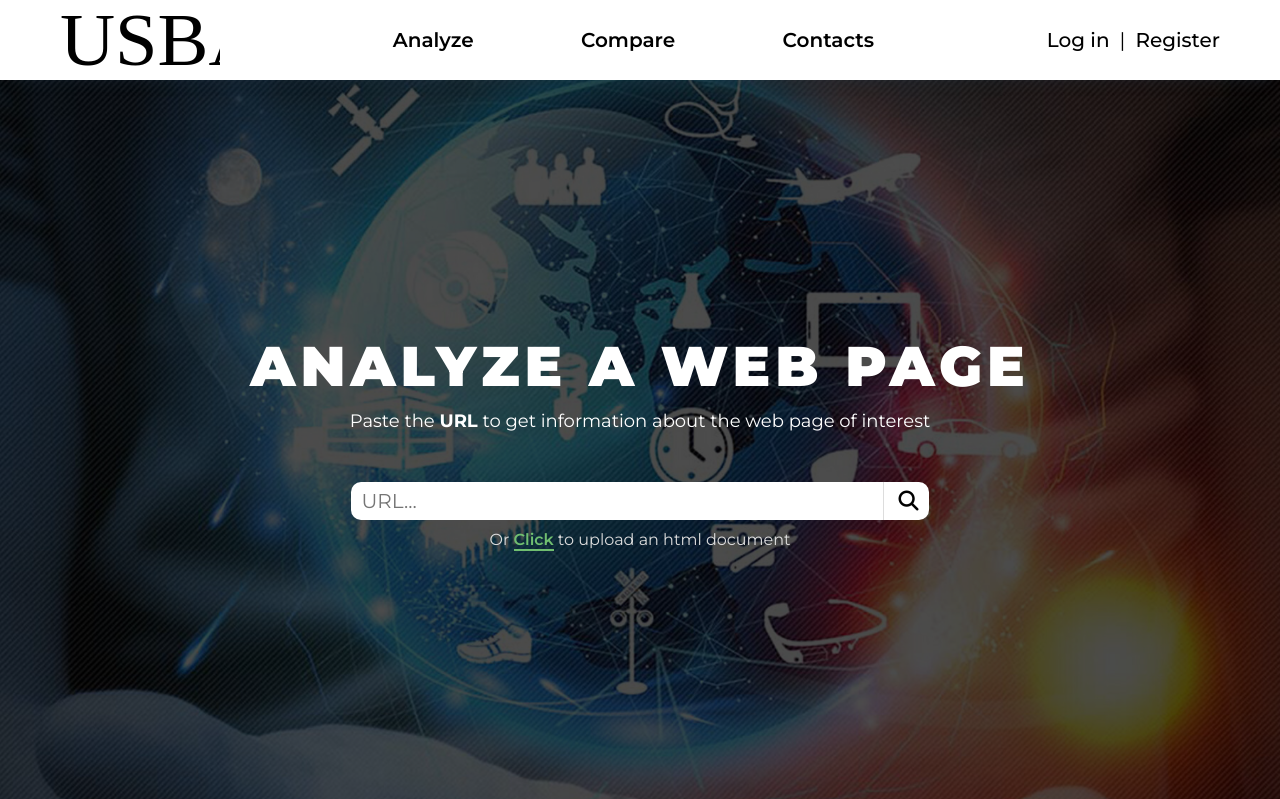
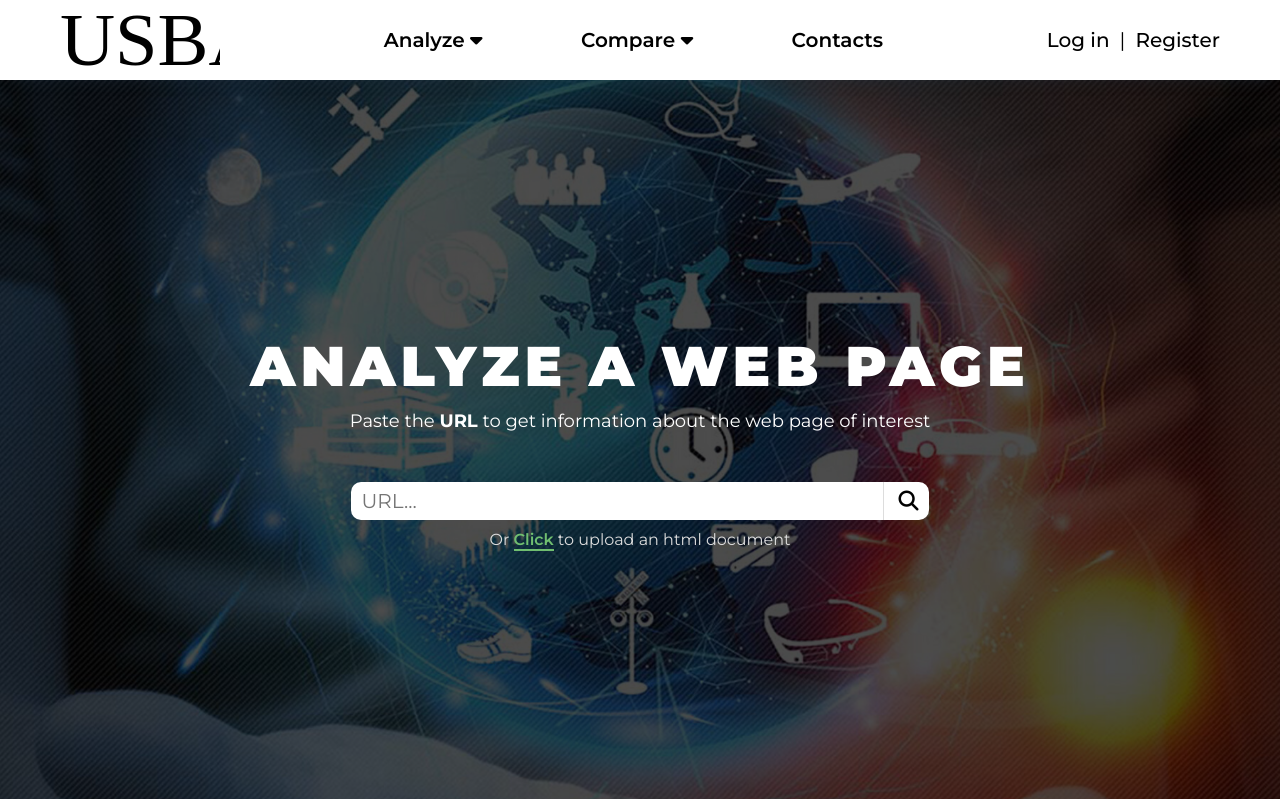
Before and after one commit to USB-am/QualifyingWork, a Django app: page /analysis/ in a window 1280 px wide. Shown: the top 799 px of the page. Run offline with Django 3.2, Linux system fonts and the light colour scheme; some libraries are stand-ins or nearby versions.

Commit message:
Updated base template

```diff
--- a/static/css/base.css
+++ b/static/css/base.css
@@ -39,17 +39,45 @@ header {
 	width: 60%;
 }
 nav {
+	overflow: hidden;
 	display: flex;
 	height: 100%;
 	justify-content: space-evenly;
 	align-content: stretch;
 	align-items: center;
 }
-.nav__item {
+.nav-item__drop-button {
+
+}
+.nav-item__dropdown {
+
+}
+.nav-item__dropdown-content {
+	display: none;
+	position: absolute;
+	box-shadow: 0px 8px 16px 0px rgba(0, 0, 0, .2);
+	min-width: 200px;
+}
+.nav-item__wrapper {
+	display: block;
+	background: #fff;
+	padding: 16px 16px;
+	font-size: 16px;
+	font-weight: 500;
+}
+.nav-item__wrapper:hover {
+	background: #ccc;
+}
+.nav-item__dropdown:hover .nav-item__dropdown-content {
+	display: block;
+}
+.nav__item, .nav-item__drop-button {
+	display: block;
 	font-size: 20px;
 	cursor: pointer;
 	transition: .3s;
 	font-weight: 600;
+	background: #fff;
 }
 .nav__item:hover {
 	transition: .3s;
--- a/templates/base.html
+++ b/templates/base.html
@@ -26,8 +26,26 @@
 		<div class="navigation">
 			<nav>
 				<!-- <a class="nav__item" href="{% url 'index' %}">Homepage</a> -->
-				<a class="nav__item" href="{% url 'analysis' %}">Analyze</a>
-				<a class="nav__item" href="{% url 'comparison' %}">Compare</a>
+				<div class="nav-item__dropdown">
+					<!--<a class="nav__item" href="{% url 'analysis' %}">Analyze</a>-->
+					<button class="nav-item__drop-button">
+						Analyze <i class="fa fa-caret-down"></i>
+					</button>
+					<div class="nav-item__dropdown-content">
+						<a class="nav-item__wrapper" href="{% url 'analysis' %}">Site analyze</a>
+						<a class="nav-item__wrapper" href=#>Page</a>
+					</div>
+				</div>
+				<div class="nav-item__dropdown">
+					<!--<a class="nav__item" href="{% url 'comparison' %}">Compare</a>-->
+					<button class="nav-item__drop-button">
+						Compare <i class="fa fa-caret-down"></i>
+					</button>
+					<div class="nav-item__dropdown-content">
+						<a class="nav-item__wrapper" href="{% url 'comparison' %}">Site analyze</a>
+						<a class="nav-item__wrapper" href=#>Page</a>
+					</div>
+				</div>
 				<a class="nav__item" href="{% url 'contacts' %}">Contacts</a>
 			</nav>
 		</div>
```
